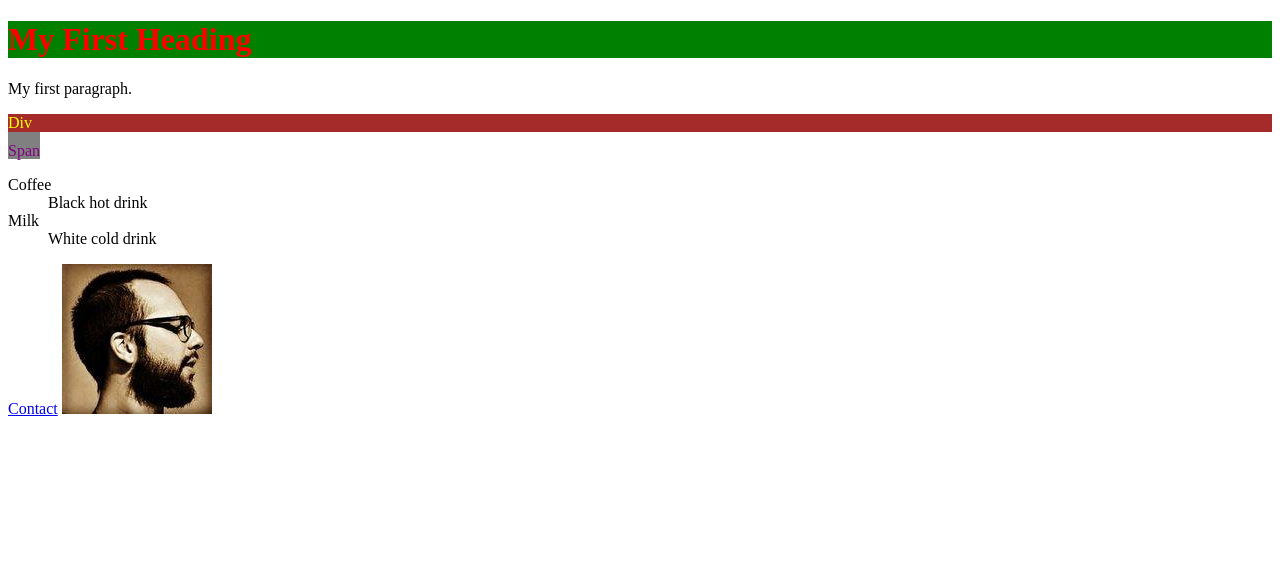
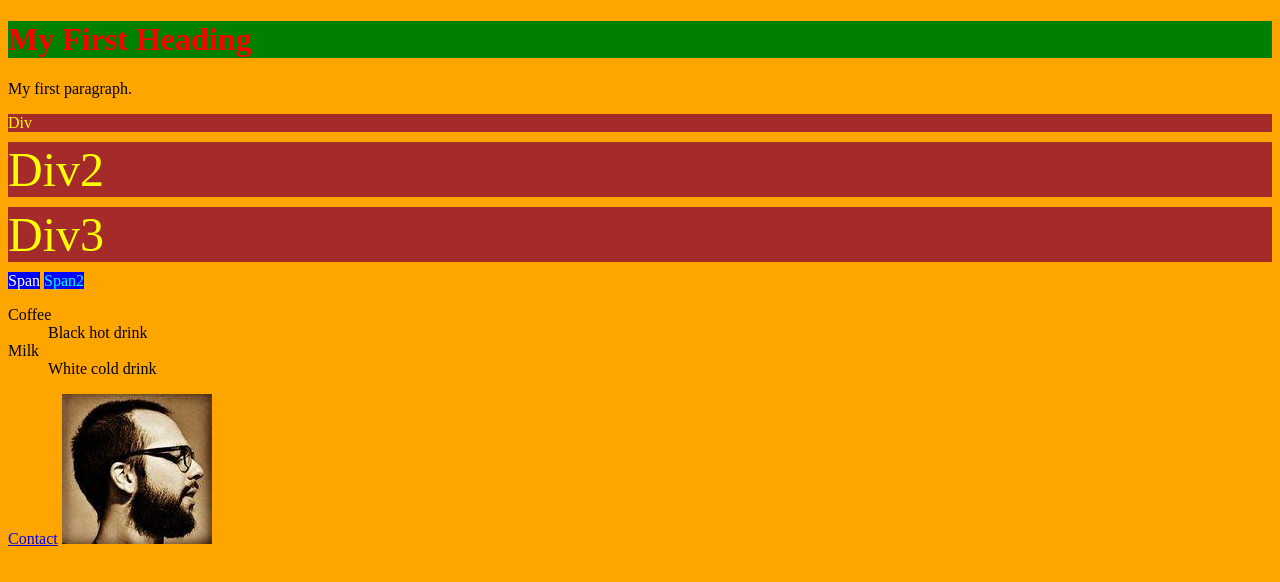
Before and after one commit to raphaRodrigo/rapharodrigo.github.io, a plain HTML site: page index.html in a window 1280 px wide. Drawn offline with Linux system fonts and the light colour scheme.

Commit message:
Added more divs and spans. Learned about external css, using IDs and classes

```diff
--- a/index.html
+++ b/index.html
@@ -1,15 +1,26 @@
 <!DOCTYPE html>
 <html>
    <head>
-      <title>Rapha's Homepage</title>
+     <title>Rapha's Homepage</title>
+     <link rel="stylesheet" href="style.css">
    </head>
    <body>
       <h1 style="color: red; background: green">My First Heading</h1>
       <p>My first paragraph.</p>
+
       <div class="" style="color: yellow; background: brown; margin-bottom: 10px">
          Div
       </div>
-      <span style="color: purple; background: grey; padding-top: 10px">Span</span>
+      <div class="big" style="color: yellow; background: brown; margin-bottom: 10px">
+         Div2
+      </div>
+      <div class="big" style="color: yellow; background: brown; margin-bottom: 10px">
+         Div3
+      </div>
+
+      <span id="firstSpan">Span</span>
+      <span id="secSpan">Span2</span>
+
       <dl>
         <dt>Coffee</dt>
         <dd>Black hot drink</dd>
--- /dev/null
+++ b/style.css
@@ -0,0 +1,18 @@
+body{
+  background-color: orange;
+}
+
+
+span {
+  background-color: blue;
+}
+#firstSpan{
+  color: white;
+}
+#secSpan{
+  color: cyan;
+}
+
+.big{
+  font-size: 3em;
+}
```
